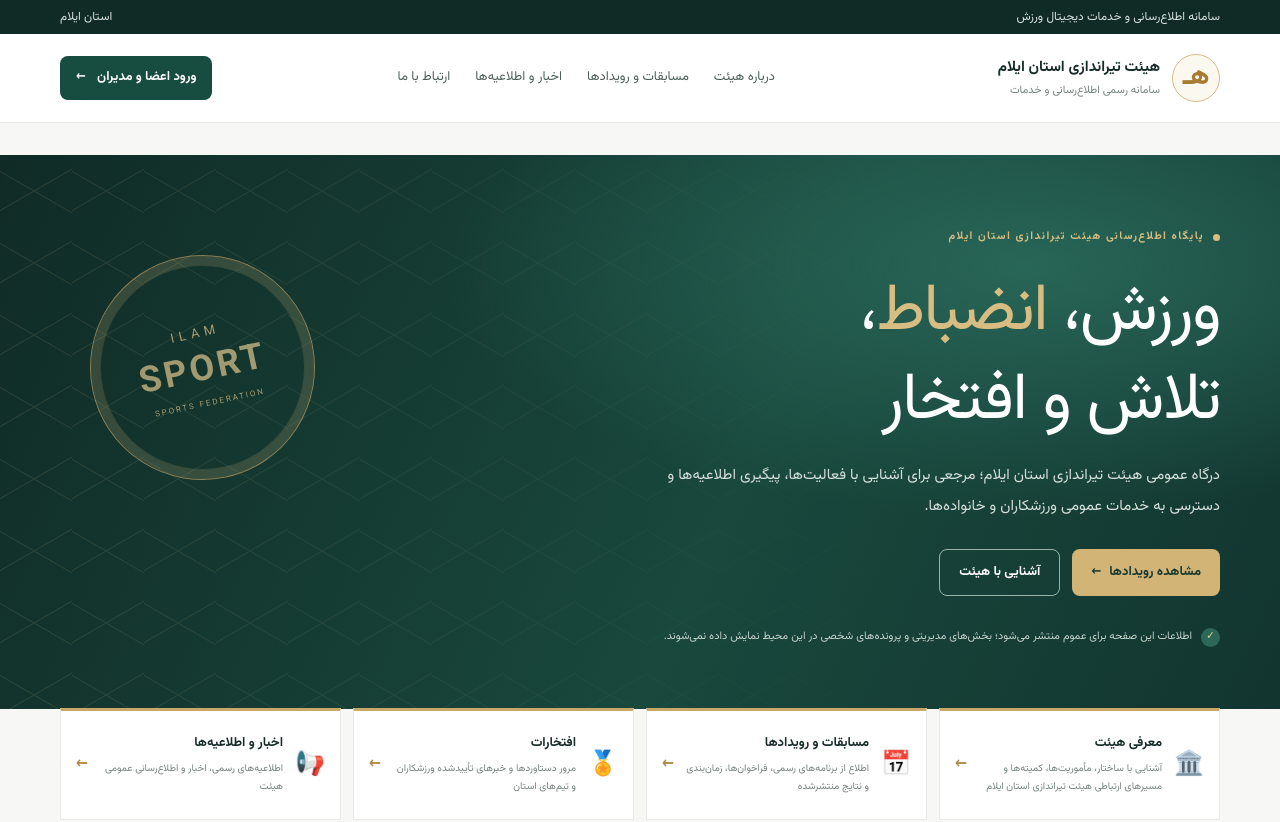
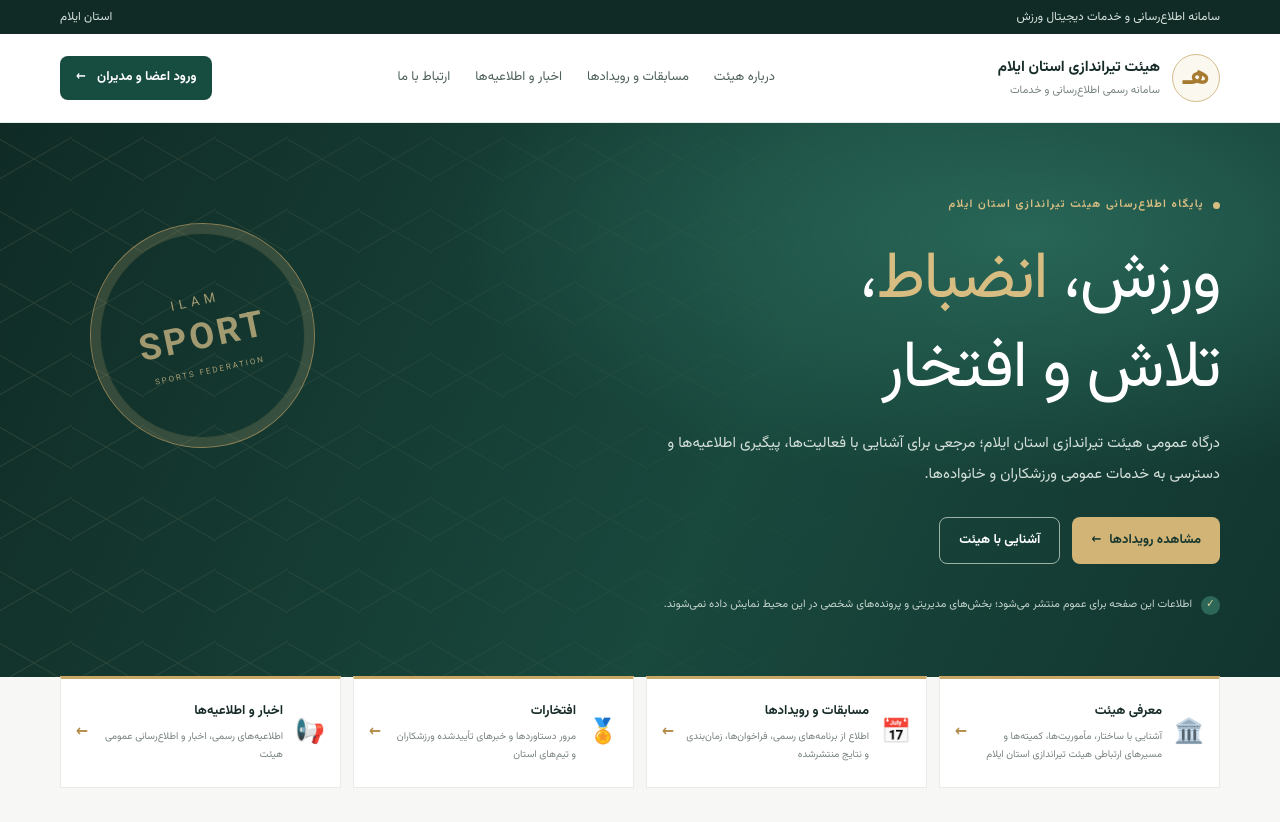
Before and after one commit to maytyafx-debug/ilam-shooting, a Next.js app in the folder sports-os/: page / in a window 1280 px wide. Shown: the top 822 px of the page. Built offline with nearby package versions, Linux system fonts and the light colour scheme.

Commit message:
Reset public homepage main spacing

```diff
--- a/sports-os/app/globals.css
+++ b/sports-os/app/globals.css
@@ -108,6 +108,7 @@ main { padding: 32px 0 56px; }
 @media (max-width: 680px) { .portal-columns { grid-template-columns: 1fr; } .personal-code { width: 100%; } }
 
 /* Public federation website */
+.public-main { padding: 0; }
 .public-site { --pub-ink:#172c29; --pub-green:#174c40; --pub-gold:#c69a50; --pub-muted:#697873; background:#f7f8f5; color:var(--pub-ink); overflow:hidden; }
 .public-container { width:min(1160px,calc(100% - 40px)); margin-inline:auto; }
 .public-topline { background:#102a26; color:#d7e3dd; font-size:12px; }
```
